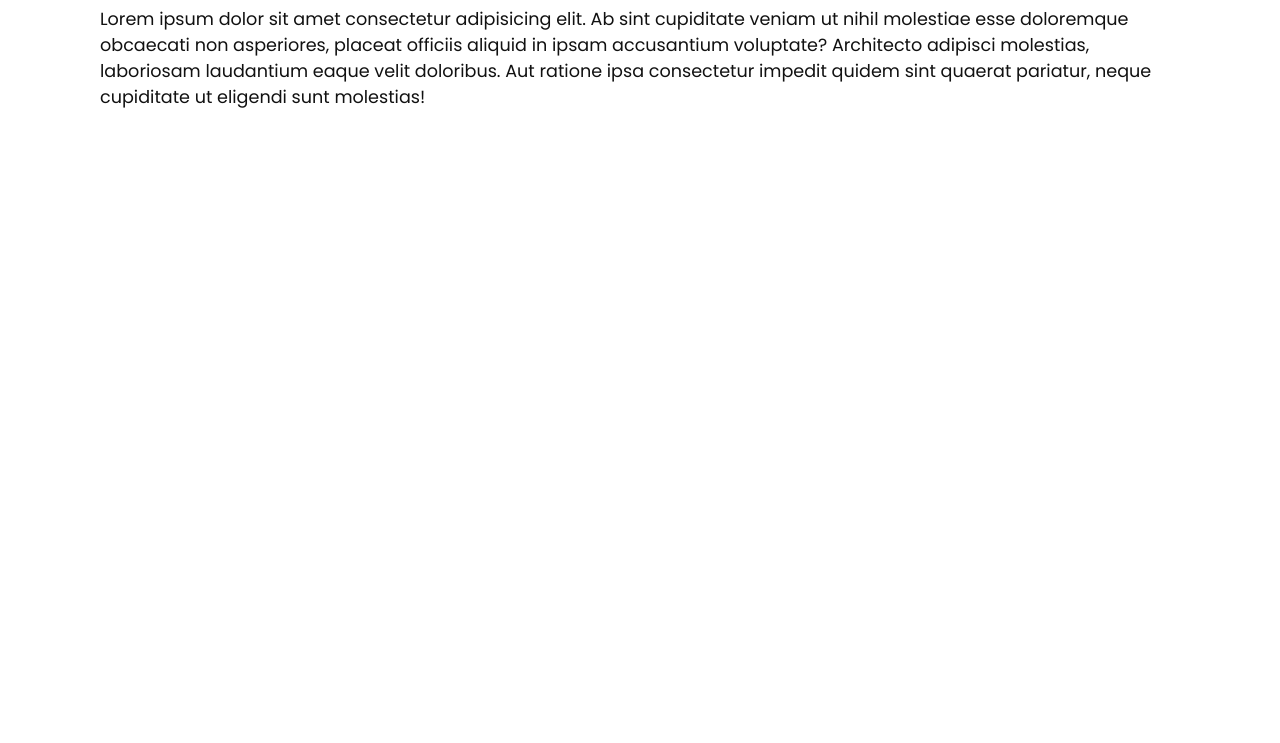
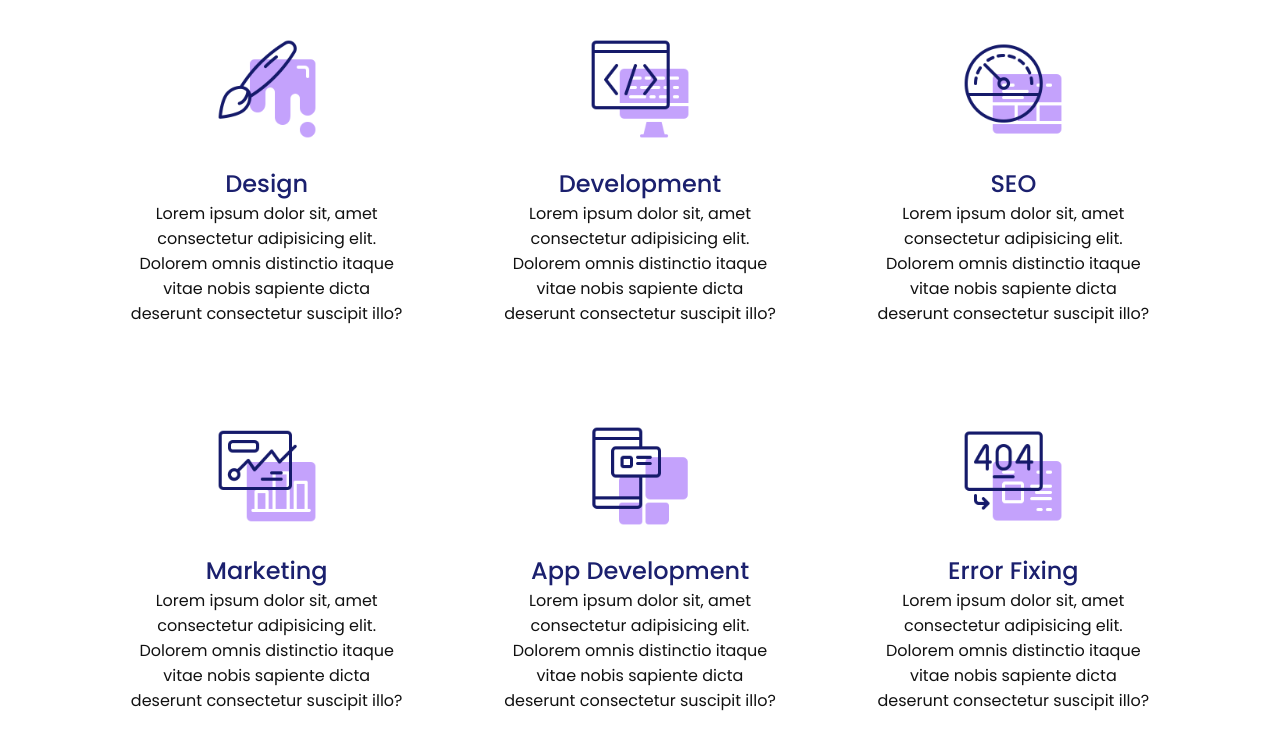
Before and after one commit to Mason-GR/CA_Website, a plain HTML site: page services.html in a window 1280 px wide. Shown: the part 370-1113 px from the top of the page. Before the commit the page ends 800 px from the top, so only its background shows below. Drawn offline with Linux system fonts and the light colour scheme.

Commit message:
added services page

```diff
--- a/css/style.css
+++ b/css/style.css
@@ -29,9 +29,16 @@ p {
 
 section {
   display: flex;
+  flex-direction: column;
   height: 100vh;
   align-items: center;
   padding: 100px;
+  margin-top: 60px;
+}
+
+section.home {
+  flex-direction: row;
+  margin-top: 0;
 }
 
 /* BUTTON */
@@ -156,6 +163,34 @@ section {
   height: 110%;
 }
 
+/* SERVICES PAGE */
+.services {
+  display: grid;
+  grid-template-columns: repeat(3, 1fr);
+  gap: 40px;
+  text-align: center;
+  margin-top: 40px;
+}
+
+.services .service {
+  padding: 30px;
+}
+
+.services .service .icon img {
+  max-width: 100px;
+}
+
+.services .service h2 {
+  font-size: 24px;
+  font-weight: 500;
+  margin-top: 20px;
+  color: #1b206e;
+}
+
+.services .service:hover {
+  box-shadow: 0 10px 30px rgba(0, 0, 0, 0.1);
+}
+
 @media (max-width: 1068px) {
   .home-img {
     display: none;
--- a/services.html
+++ b/services.html
@@ -57,6 +57,62 @@
           pariatur, neque cupiditate ut eligendi sunt molestias!
         </p>
       </div>
+      <div class="services">
+        <div class="service">
+          <div class="icon">
+            <img src="images/001.png" alt="" />
+          </div>
+          <h2>Design</h2>
+          Lorem ipsum dolor sit, amet consectetur adipisicing elit. Dolorem
+          omnis distinctio itaque vitae nobis sapiente dicta deserunt
+          consectetur suscipit illo?
+        </div>
+        <div class="service">
+          <div class="icon">
+            <img src="images/002.png" alt="" />
+          </div>
+          <h2>Development</h2>
+          Lorem ipsum dolor sit, amet consectetur adipisicing elit. Dolorem
+          omnis distinctio itaque vitae nobis sapiente dicta deserunt
+          consectetur suscipit illo?
+        </div>
+        <div class="service">
+          <div class="icon">
+            <img src="images/003.png" alt="" />
+          </div>
+          <h2>SEO</h2>
+          Lorem ipsum dolor sit, amet consectetur adipisicing elit. Dolorem
+          omnis distinctio itaque vitae nobis sapiente dicta deserunt
+          consectetur suscipit illo?
+        </div>
+        <div class="service">
+          <div class="icon">
+            <img src="images/004.png" alt="" />
+          </div>
+          <h2>Marketing</h2>
+          Lorem ipsum dolor sit, amet consectetur adipisicing elit. Dolorem
+          omnis distinctio itaque vitae nobis sapiente dicta deserunt
+          consectetur suscipit illo?
+        </div>
+        <div class="service">
+          <div class="icon">
+            <img src="images/005.png" alt="" />
+          </div>
+          <h2>App Development</h2>
+          Lorem ipsum dolor sit, amet consectetur adipisicing elit. Dolorem
+          omnis distinctio itaque vitae nobis sapiente dicta deserunt
+          consectetur suscipit illo?
+        </div>
+        <div class="service">
+          <div class="icon">
+            <img src="images/006.png" alt="" />
+          </div>
+          <h2>Error Fixing</h2>
+          Lorem ipsum dolor sit, amet consectetur adipisicing elit. Dolorem
+          omnis distinctio itaque vitae nobis sapiente dicta deserunt
+          consectetur suscipit illo?
+        </div>
+      </div>
     </section>
     <script src="js/script.js"></script>
   </body>
```
Also changed, not shown: index.html (+1 -1 lines).
